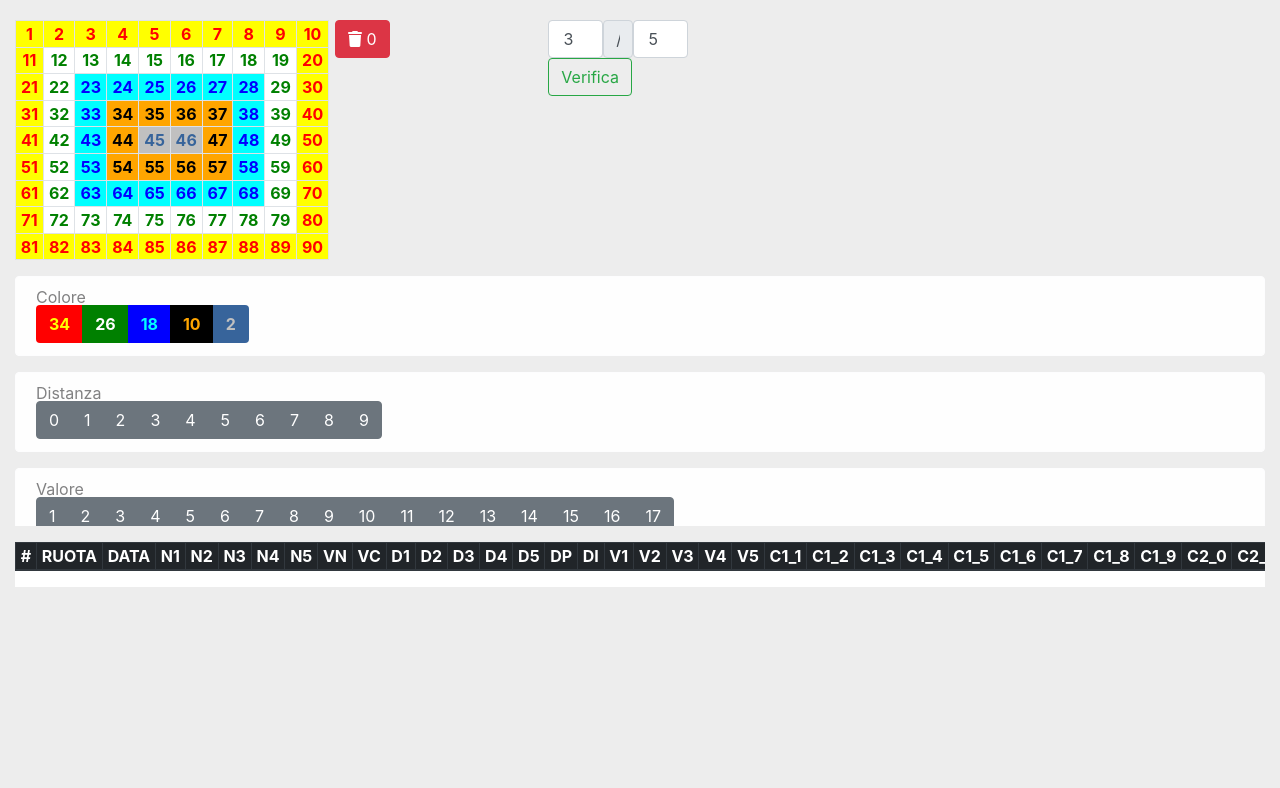
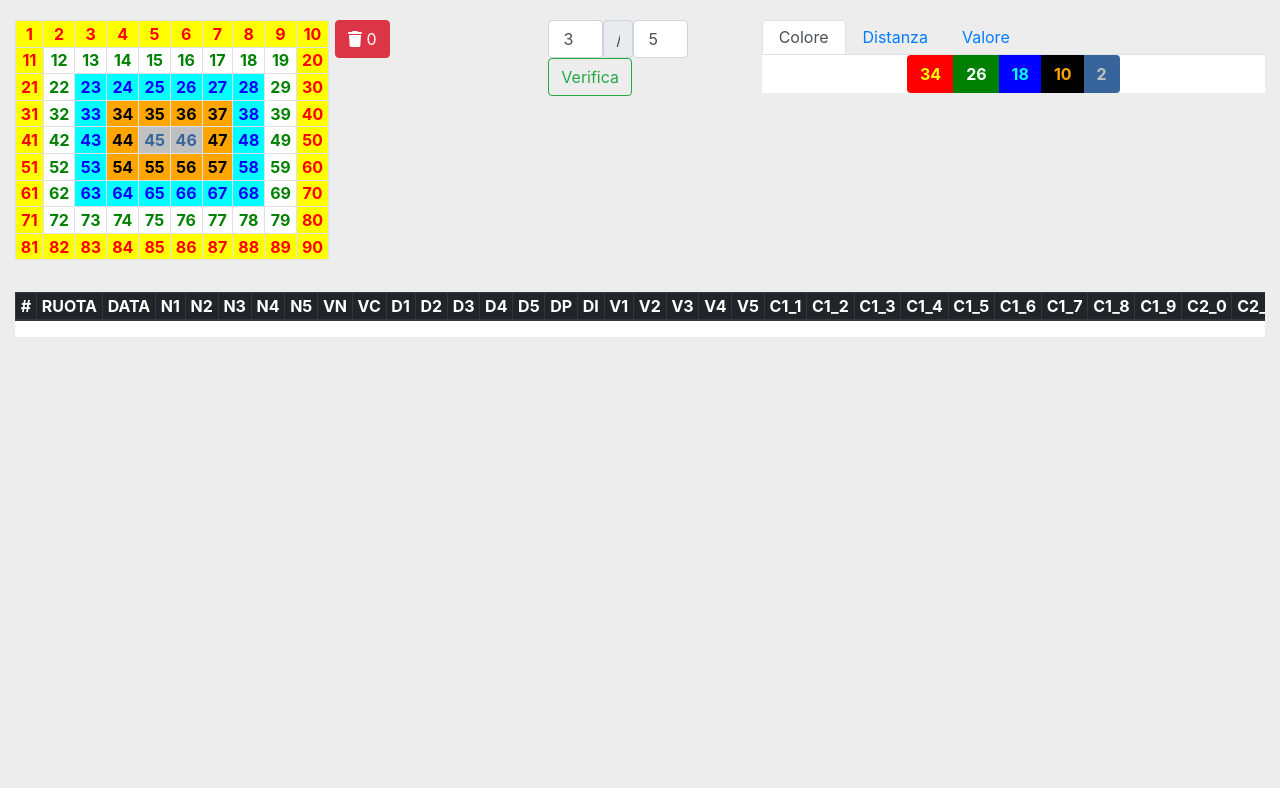
Before and after one commit to vasilacheionut/LottoItalia, a PHP site: page /verifica.php in a window 1280 px wide. Shown: the part 54-842 px from the top of the page. After the commit the page ends 391 px from the top, so only its background shows below. Run offline with PHP 8.4, Linux system fonts and the light colour scheme; data comes from the database, SQL or seed files in the repository; data that the repository does not hold is empty; some libraries are stand-ins or nearby versions.

Commit message:
first commit

```diff
--- a/assets/css/style.css
+++ b/assets/css/style.css
@@ -159,17 +159,6 @@ img.w100 {
     overflow: scroll;
   }
 
-
-#overflowNumberList {
-    width: 100%;
-    height: 250px;
-    overflow: scroll;
-}
-
-#overflowNumberList::-webkit-scrollbar {
-    display: none;
-}
-
 input#verifica_min {
     max-width: 55px;
 }
@@ -194,8 +183,4 @@ input#verifica_max {
         overflow: scroll;
       }
 
-      #overflowNumberList {
-        height: 100px;
-      }
-
   }
--- a/verifica.php
+++ b/verifica.php
@@ -164,11 +164,18 @@ $result_verifica = $ruote_nome_archivio->verifica($verifica, $verifica_min, $ver
   </div>
 
   <div class="col-sm">
-    <div id="overflowNumberList">
 
-    <div class="alert alert-light" role="alert">
-      Colore
-      <div class="btn-toolbar">
+  <div class="bd-example bd-example-tabs">
+  <nav>
+    <div class="nav nav-tabs" id="nav-tab" role="tablist">
+      <a class="nav-link active" id="nav-home-tab" data-toggle="tab" href="#nav-home" role="tab" aria-controls="nav-home" aria-selected="true">Colore</a>
+      <a class="nav-link" id="nav-profile-tab" data-toggle="tab" href="#nav-profile" role="tab" aria-controls="nav-profile" aria-selected="false">Distanza</a>
+      <a class="nav-link" id="nav-contact-tab" data-toggle="tab" href="#nav-contact" role="tab" aria-controls="nav-contact" aria-selected="false">Valore</a>
+    </div>
+  </nav>
+  <div class="tab-content table-responsive" id="nav-tabContent">
+    <div class="tab-pane fade active show" id="nav-home" role="tabpanel" aria-labelledby="nav-home-tab">
+      <div class="text-center">
         <div class="btn-group">
           <button type="button" class="btn  rN_Red" onclick="SelectC('rN_Red')">34</button>
           <button type="button" class="btn  rN_Green" onclick="SelectC('rN_Green')">26</button>
@@ -178,10 +185,8 @@ $result_verifica = $ruote_nome_archivio->verifica($verifica, $verifica_min, $ver
         </div>
       </div>
     </div>
-
-    <div class="alert alert-light" role="alert">
-      Distanza
-      <div class="btn-toolbar">
+    <div class="tab-pane fade" id="nav-profile" role="tabpanel" aria-labelledby="nav-profile-tab">
+      <div class="text-center">
         <div class="btn-group">
           <?php for ($i=0; $i <=9 ; $i++) { ?>
               <button type="button" class="btn  btn-secondary" onclick="Distanza(this.innerHTML)"><?= $i; ?></button>
@@ -189,10 +194,8 @@ $result_verifica = $ruote_nome_archivio->verifica($verifica, $verifica_min, $ver
         </div>
       </div>
     </div>
-
-    <div class="alert alert-light" role="alert">
-      Valore
-      <div class="btn-toolbar">
+    <div class="tab-pane fade" id="nav-contact" role="tabpanel" aria-labelledby="nav-contact-tab">
+      <div class="text-center">
         <div class="btn-group">
           <?php for ($i=1; $i <=17 ; $i++) { ?>
               <button type="button" class="btn  btn-secondary" onclick="Valore(this.innerHTML)"><?= $i; ?></button>
@@ -200,9 +203,9 @@ $result_verifica = $ruote_nome_archivio->verifica($verifica, $verifica_min, $ver
         </div>
       </div>
     </div>
+  </div>
+  </div>
 
-
-    </div>
   </div>
 
 </div>
```
